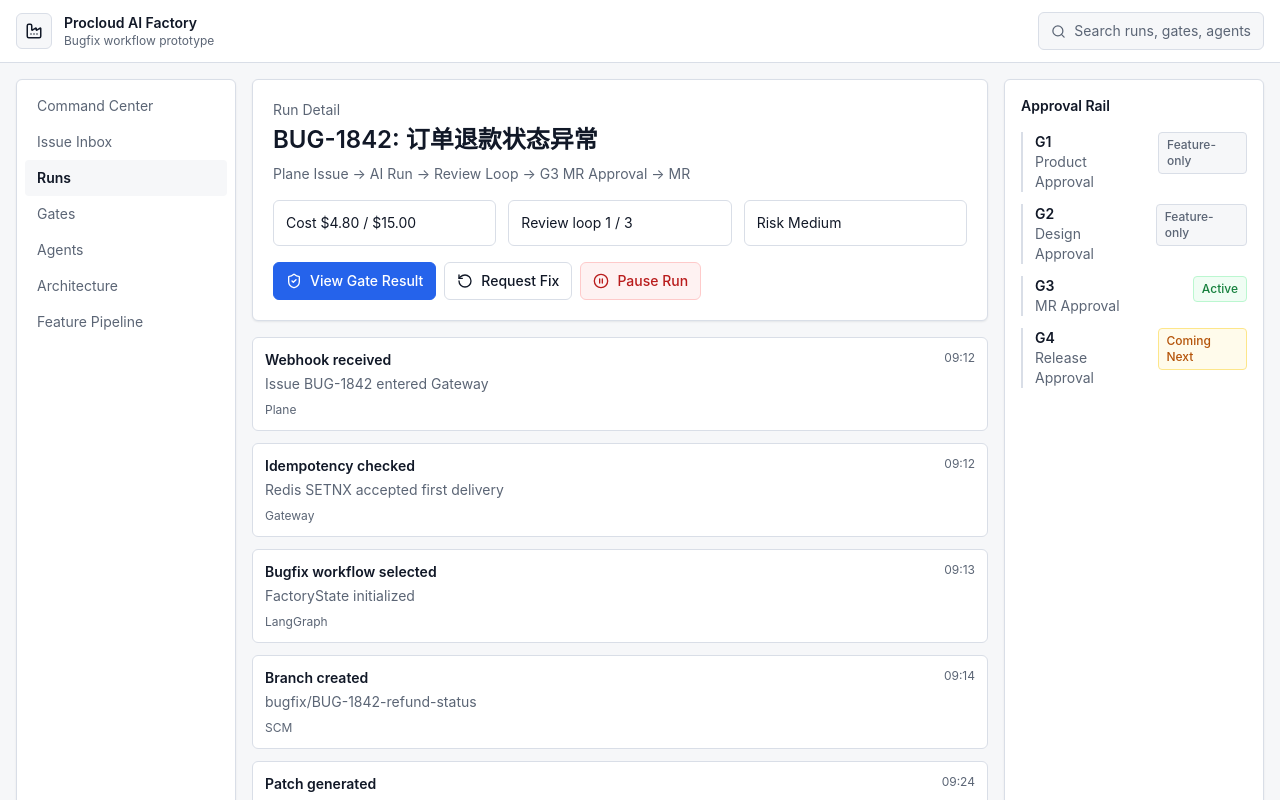
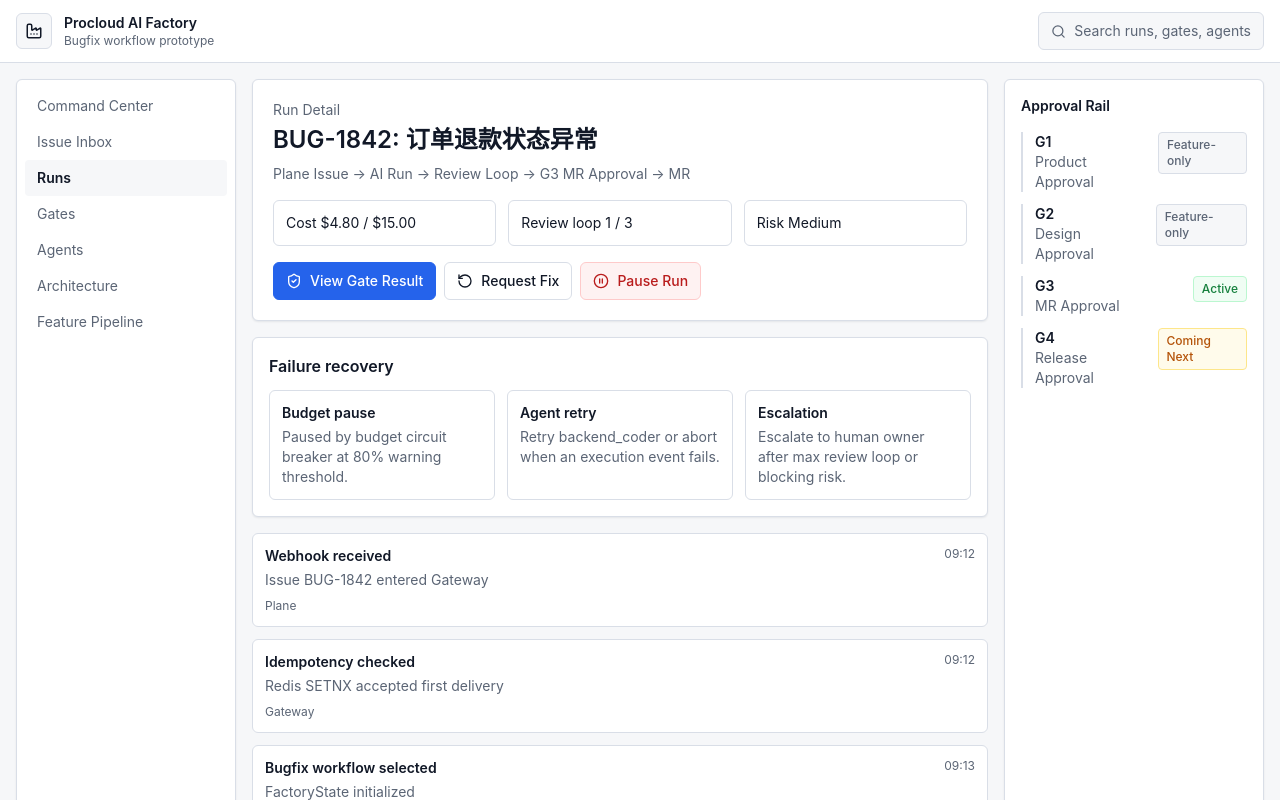
Before and after one commit to Pro-Procloud/Procloud_AI_Factory, a Next.js app in the folder frontend/: page /runs/BUG-1842 in a window 1280 px wide. Shown: the top 800 px of the page. Built offline with nearby package versions, Linux system fonts and the light colour scheme.

Commit message:
fix: complete approval and recovery demo

```diff
--- a/frontend/app/gates/page.tsx
+++ b/frontend/app/gates/page.tsx
@@ -4,7 +4,8 @@ import { AppShell } from "@/components/app-shell";
 import { AuditLog } from "@/components/audit-log";
 import { prototypeData } from "@/data/prototype";
 
-export default function GateConsolePage() {
+export default async function GateConsolePage({ searchParams }: { searchParams: Promise<{ decision?: string }> }) {
+  const { decision } = await searchParams;
   const run = prototypeData.runs.find((candidate) => candidate.id === "BUG-1842");
 
   if (!run) {
@@ -36,14 +37,28 @@ export default function GateConsolePage() {
           <div className="mt-4">
             <ActionBar
               actions={[
-                { label: "Approve MR", icon: CheckCircle2, variant: "primary" },
-                { label: "Request Fix", icon: RotateCcw },
-                { label: "Escalate", icon: TriangleAlert, variant: "danger" },
-                { label: "Open MR", icon: GitPullRequest }
+                { label: "Approve MR", icon: CheckCircle2, href: "/gates?decision=approved", variant: "primary" },
+                { label: "Request Fix", icon: RotateCcw, href: "/gates?decision=fix" },
+                { label: "Escalate", icon: TriangleAlert, href: "/gates?decision=escalated", variant: "danger" },
+                { label: "Open MR", icon: GitPullRequest, href: "/gates?decision=mr" }
               ]}
             />
           </div>
         </div>
+        {decision ? (
+          <section className="rounded-md border border-line bg-panel p-4 shadow-subtle">
+            <h2 className="text-base font-semibold">Decision preview</h2>
+            <p className="mt-2 text-sm text-muted">
+              {decision === "approved"
+                ? "Approval recorded. The prototype run moves to MR ready with an Approval audit event."
+                : decision === "fix"
+                  ? "Fix requested. The review loop returns to backend_coder and records a GateResult blocker."
+                  : decision === "escalated"
+                    ? "Escalation created. The run is assigned to a human owner after max review or risk threshold."
+                    : "MR link opened in preview mode. Real SCM integration is intentionally out of scope for this prototype."}
+            </p>
+          </section>
+        ) : null}
         <AuditLog items={prototypeData.auditObjects} />
       </section>
     </AppShell>
--- a/frontend/app/page.tsx
+++ b/frontend/app/page.tsx
@@ -59,6 +59,19 @@ export default function CommandCenterPage() {
             </p>
           </div>
         </section>
+        <section className="rounded-md border border-line bg-panel p-4 shadow-subtle">
+          <h2 className="text-base font-semibold">Recovery queue</h2>
+          <div className="mt-4 grid gap-3 md:grid-cols-3">
+            {prototypeData.failureScenarios
+              .filter((item) => ["超过最大 review 轮次", "成本超限", "Agent 执行失败"].includes(item.scenario))
+              .map((item) => (
+                <div key={item.scenario} className="rounded-md border border-line p-3">
+                  <p className="text-sm font-semibold">{item.scenario}</p>
+                  <p className="mt-1 text-sm text-muted">{item.userFeedback}</p>
+                </div>
+              ))}
+          </div>
+        </section>
       </section>
     </AppShell>
   );
--- a/frontend/app/runs/[runId]/page.tsx
+++ b/frontend/app/runs/[runId]/page.tsx
@@ -46,6 +46,23 @@ export default async function RunDetailPage({ params }: { params: Promise<{ runI
             />
           </div>
         </div>
+        <section className="rounded-md border border-line bg-panel p-4 shadow-subtle">
+          <h2 className="text-base font-semibold">Failure recovery</h2>
+          <div className="mt-3 grid gap-3 md:grid-cols-3">
+            <div className="rounded-md border border-line p-3 text-sm">
+              <p className="font-semibold">Budget pause</p>
+              <p className="mt-1 text-muted">Paused by budget circuit breaker at 80% warning threshold.</p>
+            </div>
+            <div className="rounded-md border border-line p-3 text-sm">
+              <p className="font-semibold">Agent retry</p>
+              <p className="mt-1 text-muted">Retry backend_coder or abort when an execution event fails.</p>
+            </div>
+            <div className="rounded-md border border-line p-3 text-sm">
+              <p className="font-semibold">Escalation</p>
+              <p className="mt-1 text-muted">Escalate to human owner after max review loop or blocking risk.</p>
+            </div>
+          </div>
+        </section>
         <Timeline events={run.timeline} />
       </section>
     </AppShell>
```
Also changed, not shown: 1 other file (tests, documents, lock files or other folders).
